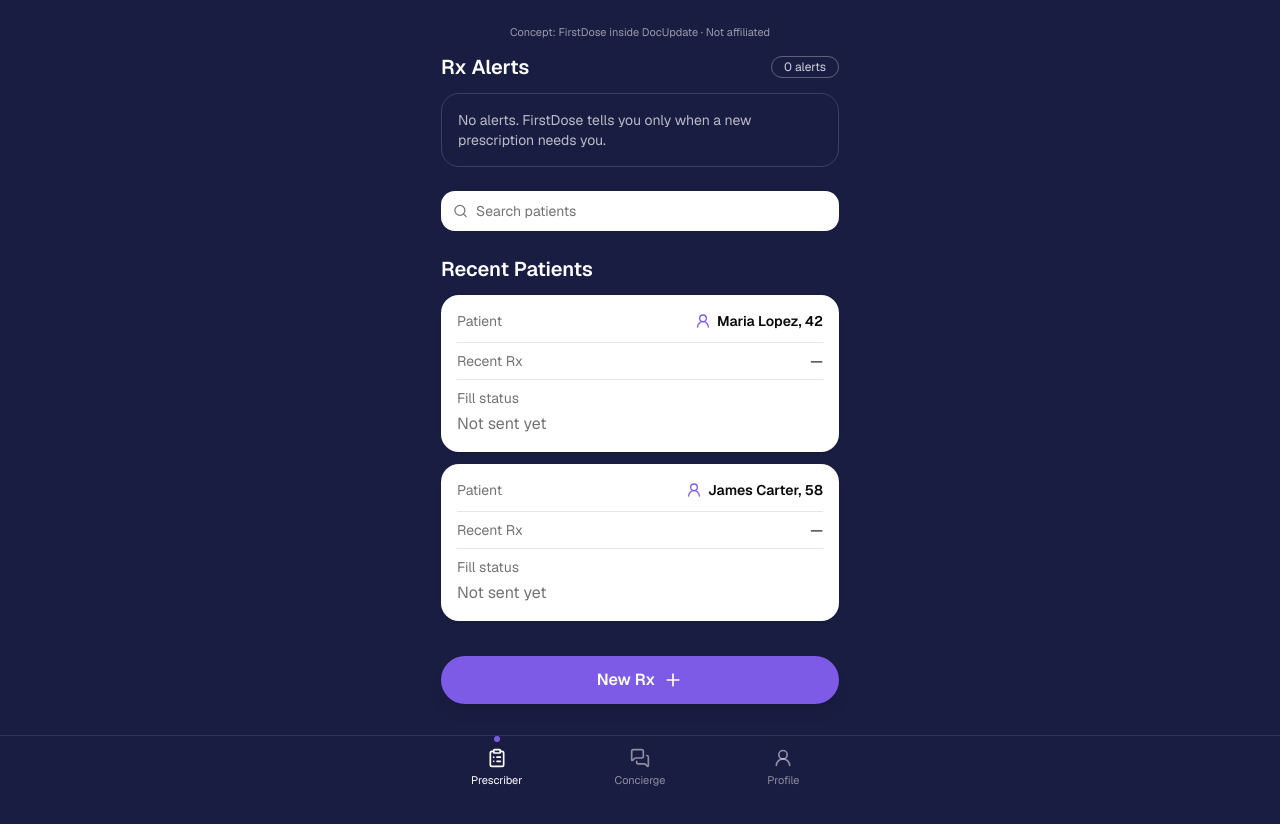
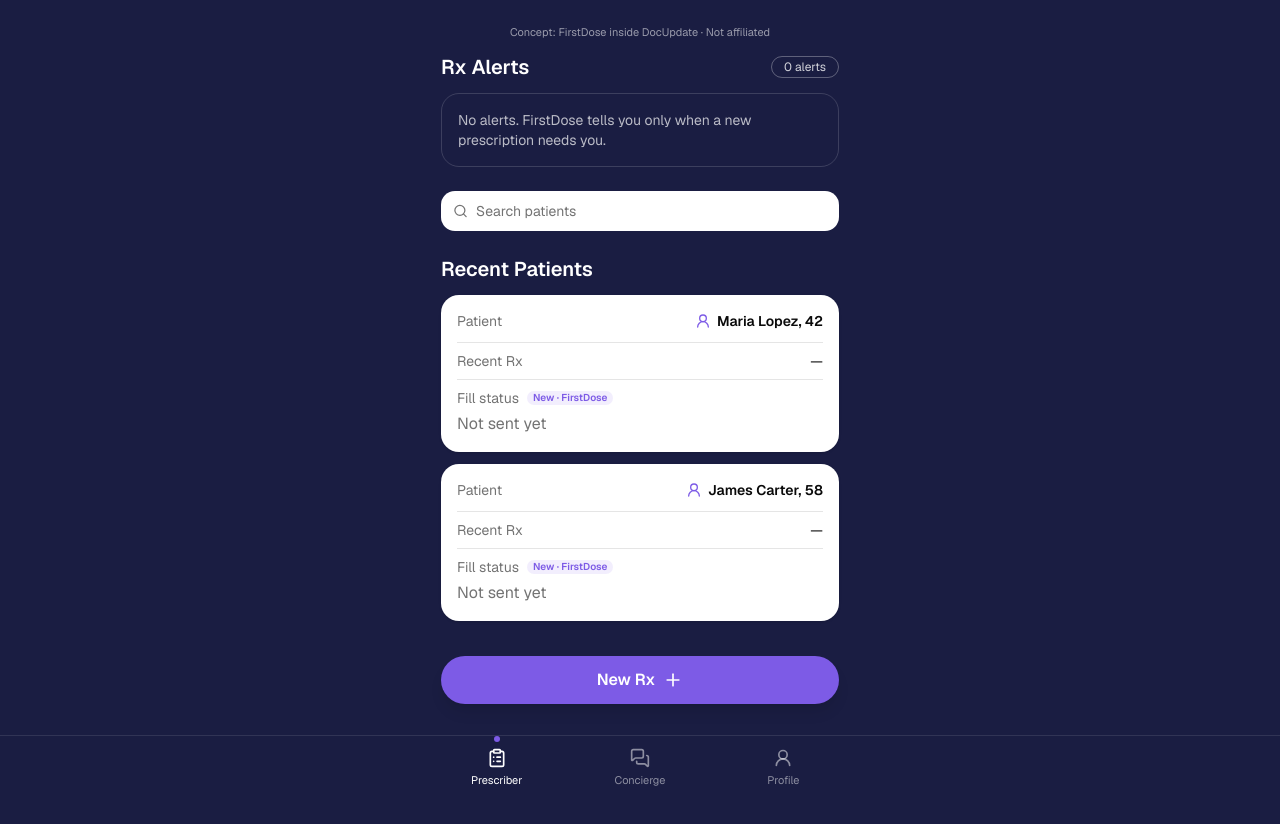
Before and after one commit to khadimswe/firstdose, a Next.js app: page /doctor in a window 1280 px wide. Shown: the top 824 px of the page. Built offline with nearby package versions, Linux system fonts and the light colour scheme.

Commit message:
feat(doctor): tag what FirstDose adds with New · FirstDose; name the patient message's web-page channel

```diff
--- a/app/(screens)/coordinator/_components/CaseSheet.tsx
+++ b/app/(screens)/coordinator/_components/CaseSheet.tsx
@@ -116,7 +116,7 @@ export function CaseSheet({
               </Section>
 
               {canMessage && c && (
-                <Section title="Message to the patient · ElevenLabs voice">
+                <Section title="Message on the patient's card page · ElevenLabs voice">
                   <MessageDeliveryStatus {...delivery} />
                   {message ? (
                     <>
--- a/app/(screens)/doctor/_components/ApproveSheet.tsx
+++ b/app/(screens)/doctor/_components/ApproveSheet.tsx
@@ -7,6 +7,8 @@ import { Sheet, SheetContent, SheetDescription, SheetFooter, SheetHeader, SheetT
 import { DEMO_PRESCRIBER, useCoordinator } from "@/components/data/coordinator";
 import { local, useLocal } from "@/components/data/local";
 import { useEvents } from "@/components/data/useEvents";
+
+import { NewTag } from "./NewTag";
 
 export const COORDINATOR_CAN = ["See fill status for your patients", "Send access fixes: copay card, bridge sample, access support"];
 export const COORDINATOR_CANNOT = ["Sign, change or cancel prescriptions"];
@@ -25,6 +27,7 @@ function ApproveSheet({ open, withHandoff, onApprove, onClose, pending = false,
   return <Sheet open={open} onOpenChange={value => !value && onClose()}>
     <SheetContent side="bottom" className="mx-auto max-w-[430px] rounded-t-2xl">
       <SheetHeader>
+        <NewTag className="w-fit" />
         <SheetTitle className="text-lg">{linked && withHandoff ? "Send to your access coordinator?" : "Approve your access coordinator?"}</SheetTitle>
         <SheetDescription>Review the access coordinator&apos;s permissions.</SheetDescription>
       </SheetHeader>
--- a/app/(screens)/doctor/_components/Concierge.tsx
+++ b/app/(screens)/doctor/_components/Concierge.tsx
@@ -10,15 +10,19 @@ import { cn } from "@/lib/utils";
 
 import { useHandoff } from "./ApproveSheet";
 import { reasonShort } from "./FillLine";
+import { NewTag } from "./NewTag";
 
 function Option({
   label,
   checked,
   disabled,
   onToggle,
+  isNew = false,
   children,
 }: {
   label: string;
+  /** A request type FirstDose adds to DocUpdate's Concierge. */
+  isNew?: boolean;
   checked: boolean;
   disabled?: boolean;
   onToggle?: () => void;
@@ -49,6 +53,7 @@ function Option({
           {checked && <Check className="size-3.5" />}
         </span>
         <span className="font-medium">{label}</span>
+        {isNew && <NewTag inControl className="ml-auto" />}
       </button>
       {children}
     </div>
@@ -80,7 +85,7 @@ export function Concierge() {
 
       <Option label="Request free samples" checked={false} disabled />
       <Option label="Speak with a rep" checked={false} disabled />
-      <Option label="Help my patient start" checked={help} onToggle={() => setHelp((h) => !h)}>
+      <Option label="Help my patient start" isNew checked={help} onToggle={() => setHelp((h) => !h)}>
         {help && (
           <div className="space-y-2">
             <p className="text-sm text-muted-foreground">
--- a/app/(screens)/doctor/_components/DoctorHome.tsx
+++ b/app/(screens)/doctor/_components/DoctorHome.tsx
@@ -15,6 +15,7 @@ import { cn } from "@/lib/utils";
 
 import { useHandoff } from "./ApproveSheet";
 import { FillLine, sentDate } from "./FillLine";
+import { NewTag } from "./NewTag";
 import { VoiceHandoff } from "./VoiceHandoff";
 
 function Row({ label, children }: { label: string; children: React.ReactNode }) {
@@ -66,6 +67,7 @@ function AlertCard({
             {c.patient.name} · {c.drug.brand}
           </div>
         </div>
+        <NewTag className="mt-1" />
       </div>
 
       {confirmed ? (
@@ -110,6 +112,7 @@ function BeforeVisitCard({ c, catalog }: { c: CaseView; catalog: Catalog }) {
     <article className="space-y-2 rounded-2xl bg-white p-4 text-foreground shadow-sm">
       <div className="flex items-center gap-2 text-sm font-semibold">
         <CalendarClock className="size-4 text-du-purple" /> Before visit
+        <NewTag className="ml-auto" />
       </div>
       <p className="font-medium">{fill(t.text, { patient_name: c.patient.name, drug: c.drug.brand })}</p>
       <p className="text-sm text-muted-foreground">
@@ -198,8 +201,10 @@ export function DoctorHome() {
               {c.ordered ? `${c.drug.brand} ${c.drug.strength}${sentDate(c) ? ` (${sentDate(c)})` : ""}` : "—"}
             </Row>
             <div className="py-2">
-              <div className="mb-1 text-sm text-muted-foreground">Fill status</div>
-              <FillLine c={c} />
+              <div className="mb-1 flex items-center gap-2 text-sm text-muted-foreground">
+                Fill status <NewTag />
+              </div>
+              <FillLine c={c} tagged={false} />
             </div>
           </Link>
         ))}
--- a/app/(screens)/doctor/_components/FillLine.tsx
+++ b/app/(screens)/doctor/_components/FillLine.tsx
@@ -5,6 +5,8 @@ import { templates } from "@/components/copy/templates";
 import { atSeconds, boardStop, hasConfirmedFill } from "@/components/data/derive";
 import type { CaseView } from "@/components/data/types";
 import { cn } from "@/lib/utils";
+
+import { NewTag } from "./NewTag";
 
 /** When the Rx was sent: the live event time, or the demo case's date on mock ("09/27/2026"). */
 export function sentDate(c: CaseView): string | null {
@@ -29,7 +31,7 @@ const STEPS = ["Sent", "At pharmacy", templates.board.stops[3]] as const;
  * Surface 2: the fill status DocUpdate doesn't have today.
  * Sent → At pharmacy → Fill confirmed, or the stuck reason in red.
  */
-export function FillLine({ c, className }: { c: CaseView; className?: string }) {
+export function FillLine({ c, className, tagged = true }: { c: CaseView; className?: string; tagged?: boolean }) {
   if (!c.ordered) return <span className={cn("text-muted-foreground", className)}>Not sent yet</span>;
   const stop = boardStop(c);
   const done = [true, stop >= 1, stop === 3];
@@ -53,6 +55,11 @@ export function FillLine({ c, className }: { c: CaseView; className?: string })
             </span>
           </li>
         ))}
+        {tagged && (
+          <li>
+            <NewTag />
+          </li>
+        )}
       </ol>
       {stuck && (
         <p className="flex items-start gap-1.5 text-xs font-medium text-stuck">
--- /dev/null
+++ b/app/(screens)/doctor/_components/NewTag.tsx
@@ -0,0 +1,31 @@
+import { cn } from "@/lib/utils";
+
+/**
+ * Marks what FirstDose adds to the DocUpdate-style view. Anything untagged is
+ * DocUpdate's existing screen, so the demo shows new value layered on what
+ * Impiricus already ships rather than a rebuild of it.
+ */
+export function NewTag({
+  tone = "light",
+  inControl = false,
+  className,
+}: {
+  /** "dark" on the navy background, "light" on white cards. */
+  tone?: "light" | "dark";
+  /** Inside a button, the tag stays out of the button's accessible name. */
+  inControl?: boolean;
+  className?: string;
+}) {
+  return (
+    <span
+      aria-hidden={inControl || undefined}
+      className={cn(
+        "inline-flex shrink-0 items-center rounded-full px-1.5 py-0.5 text-[10px] leading-none font-semibold whitespace-nowrap",
+        tone === "light" ? "bg-du-purple/10 text-du-purple" : "bg-white/15 text-white",
+        className,
+      )}
+    >
+      New · FirstDose
+    </span>
+  );
+}
--- a/app/(screens)/doctor/_components/Profile.tsx
+++ b/app/(screens)/doctor/_components/Profile.tsx
@@ -10,6 +10,7 @@ import { useLocal } from "@/components/data/local";
 import { useEvents } from "@/components/data/useEvents";
 
 import { CanList, ProfileApprove } from "./ApproveSheet";
+import { NewTag } from "./NewTag";
 
 /** Surface 4: "My coordinator", the staff account DocUpdate's FAQ says isn't live yet. */
 export function Profile() {
@@ -42,9 +43,12 @@ export function Profile() {
 
       <section className="space-y-3 rounded-2xl bg-white p-4 text-foreground shadow-sm" aria-labelledby="my-coordinator">
         <div className="flex items-center justify-between gap-2">
-          <h2 id="my-coordinator" className="font-semibold">
-            My coordinator
-          </h2>
+          <div className="flex items-center gap-2">
+            <h2 id="my-coordinator" className="font-semibold">
+              My coordinator
+            </h2>
+            <NewTag />
+          </div>
           {linked ? (
             <span className="inline-flex items-center gap-1 rounded-full bg-started/15 px-2 py-0.5 text-xs font-medium text-started">
               <BadgeCheck className="size-3.5" /> Linked
--- a/app/(screens)/doctor/_components/VoiceHandoff.tsx
+++ b/app/(screens)/doctor/_components/VoiceHandoff.tsx
@@ -7,6 +7,7 @@ import { Button } from "@/components/ui/button";
 import { templates } from "@/components/copy/templates";
 import { useEvents } from "@/components/data/useEvents";
 
+import { NewTag } from "./NewTag";
 import {
   encodeWav,
   MAX_RECORD_MS,
@@ -152,7 +153,7 @@ export function VoiceHandoff({ onConfirm }: { onConfirm: (caseId: string) => voi
             </>
           ) : (
             <>
-              <Mic className="size-4" /> Tap to speak
+              <Mic className="size-4" /> Tap to speak <NewTag tone="dark" inControl />
             </>
           )}
         </Button>
```
